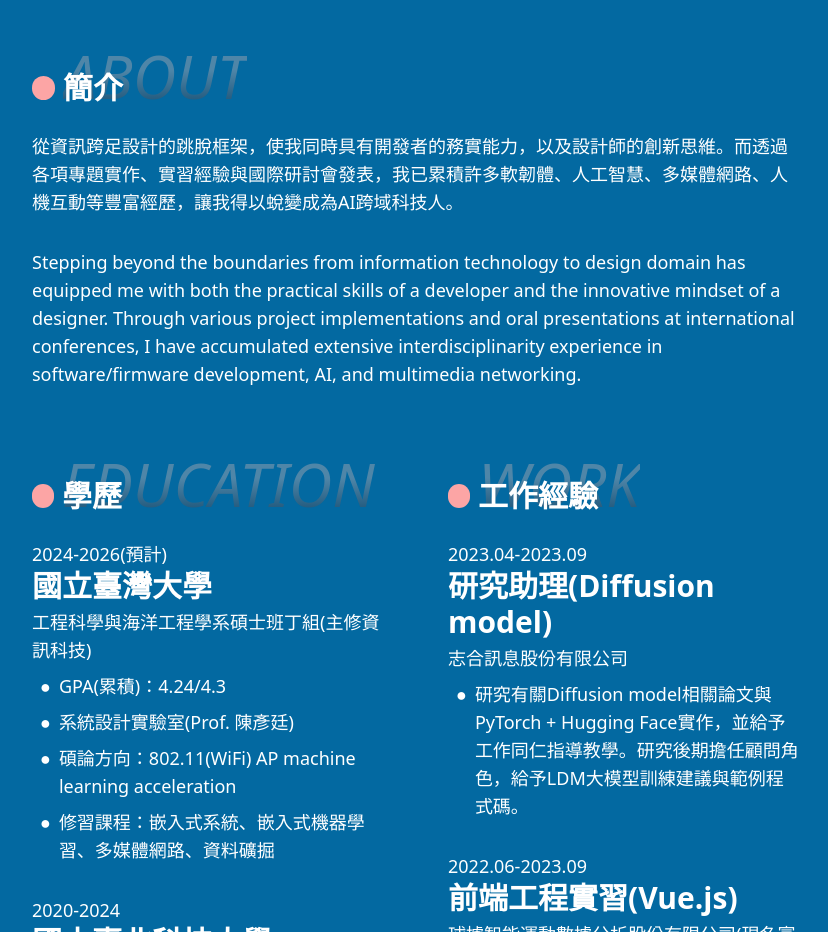
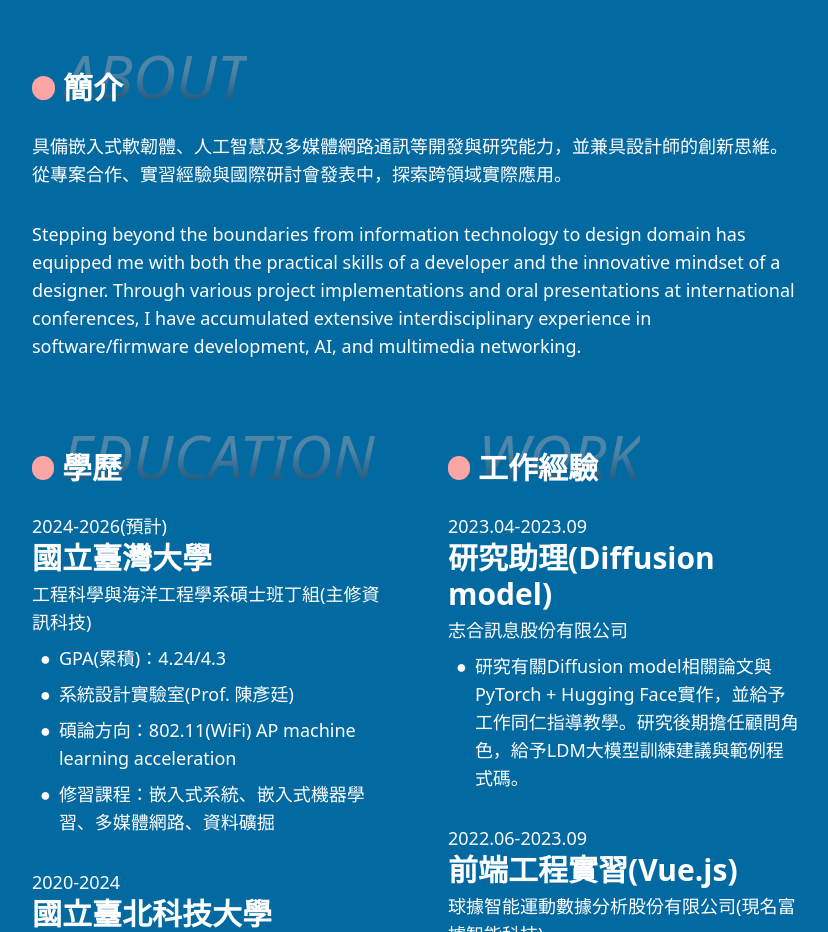
Before and after one commit to MAPLELEAF3659/portfolio, a Nuxt app: page / in a window 1280 px wide. Shown: the part 940-1872 px from the top of the page, without its empty margins (224-1052 px from the left). Built offline with nearby package versions, Linux system fonts and the light colour scheme.

Commit message:
Add page transition

```diff
--- a/app.vue
+++ b/app.vue
@@ -1,5 +1,5 @@
 <template>
-  <div class="app">
+  <div class="app bg-color-page">
     <Header />
     <NuxtPage class="pt-14 pb-12 bg-color-page" />
     <Footer />
@@ -18,3 +18,16 @@ useHead({
   }
 })
 </script>
+
+<style lang="postcss">
+.page-enter-active,
+.page-leave-active {
+  transition: all 0.4s;
+}
+
+.page-enter-from,
+.page-leave-to {
+  opacity: 0;
+  transform: translateY(-25vh);
+}
+</style>
--- a/nuxt.config.ts
+++ b/nuxt.config.ts
@@ -6,6 +6,7 @@ export default defineNuxtConfig({
   tailwindcss: {},
   app: {
     baseURL: "/portfolio/",
+    pageTransition: { name: "page", mode: "out-in" },
   },
   nitro: {
     prerender: {
--- a/pages/index.vue
+++ b/pages/index.vue
@@ -22,9 +22,9 @@
                 <section class="about section-box col-span-2">
                     <CompTitle title="簡介" title-bg="ABOUT" />
                     <CompDesc
-                        desc="從資訊跨足設計的跳脫框架，使我同時具有開發者的務實能力，以及設計師的創新思維。而透過各項專題實作、實習經驗與國際研討會發表，我已累積許多軟韌體、人工智慧、多媒體網路、人機互動等豐富經歷，讓我得以蛻變成為AI跨域科技人。" />
+                        desc="具備嵌入式軟韌體、人工智慧及多媒體網路通訊等開發與研究能力，並兼具設計師的創新思維。從專案合作、實習經驗與國際研討會發表中，探索跨領域實際應用。" />
                     <CompDesc
-                        desc="Stepping beyond the boundaries from information technology to design domain has equipped me with both the practical skills of a developer and the innovative mindset of a designer. Through various project implementations and oral presentations at international conferences, I have accumulated extensive interdisciplinarity experience in software/firmware development, AI, and multimedia networking." />
+                        desc="Stepping beyond the boundaries from information technology to design domain has equipped me with both the practical skills of a developer and the innovative mindset of a designer. Through various project implementations and oral presentations at international conferences, I have accumulated extensive interdisciplinary experience in software/firmware development, AI, and multimedia networking." />
                 </section>
                 <section class="education section-box col-span-2 md:col-span-1">
                     <CompTitle title="學歷" title-bg="EDUCATION" />
```
